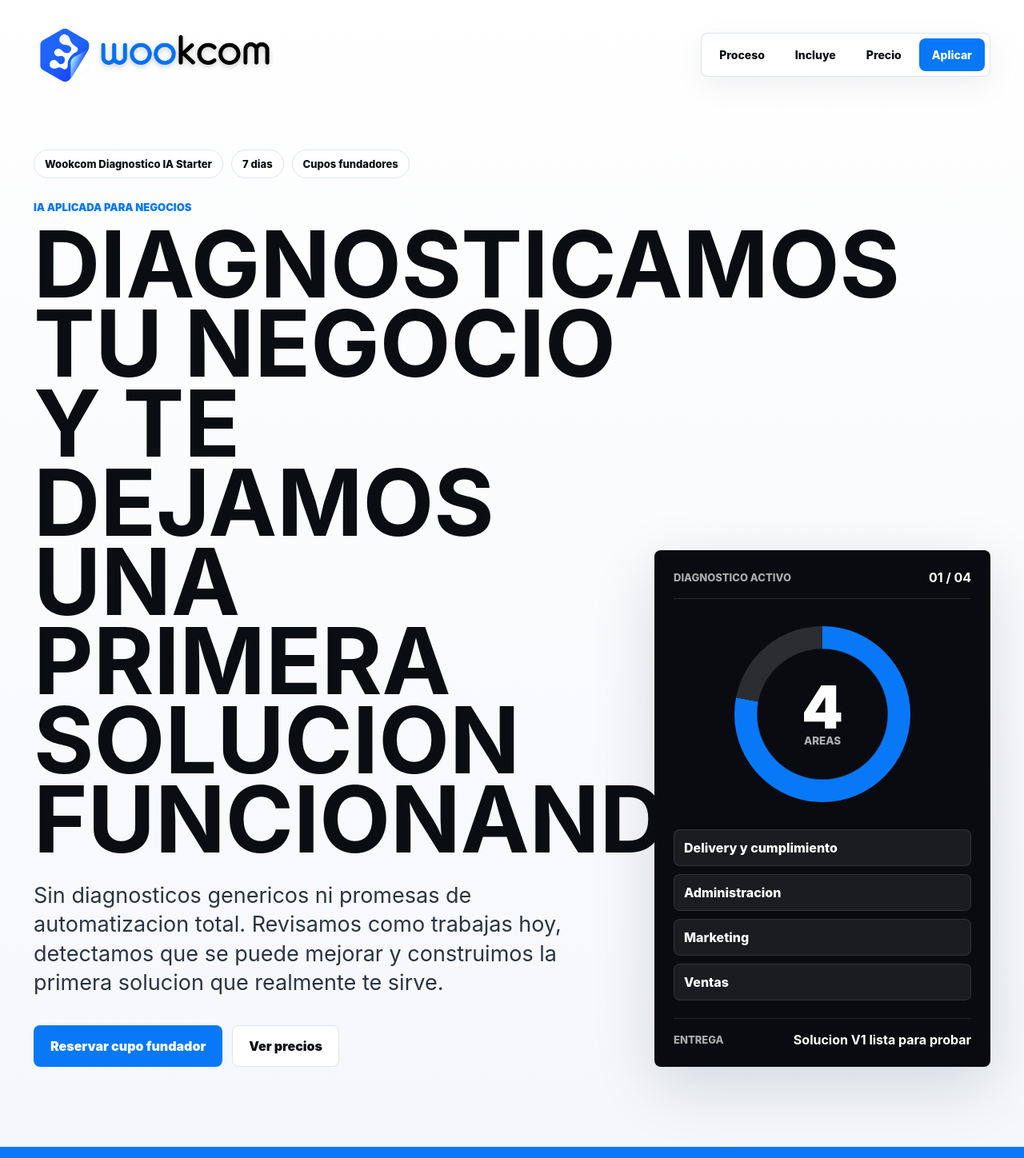
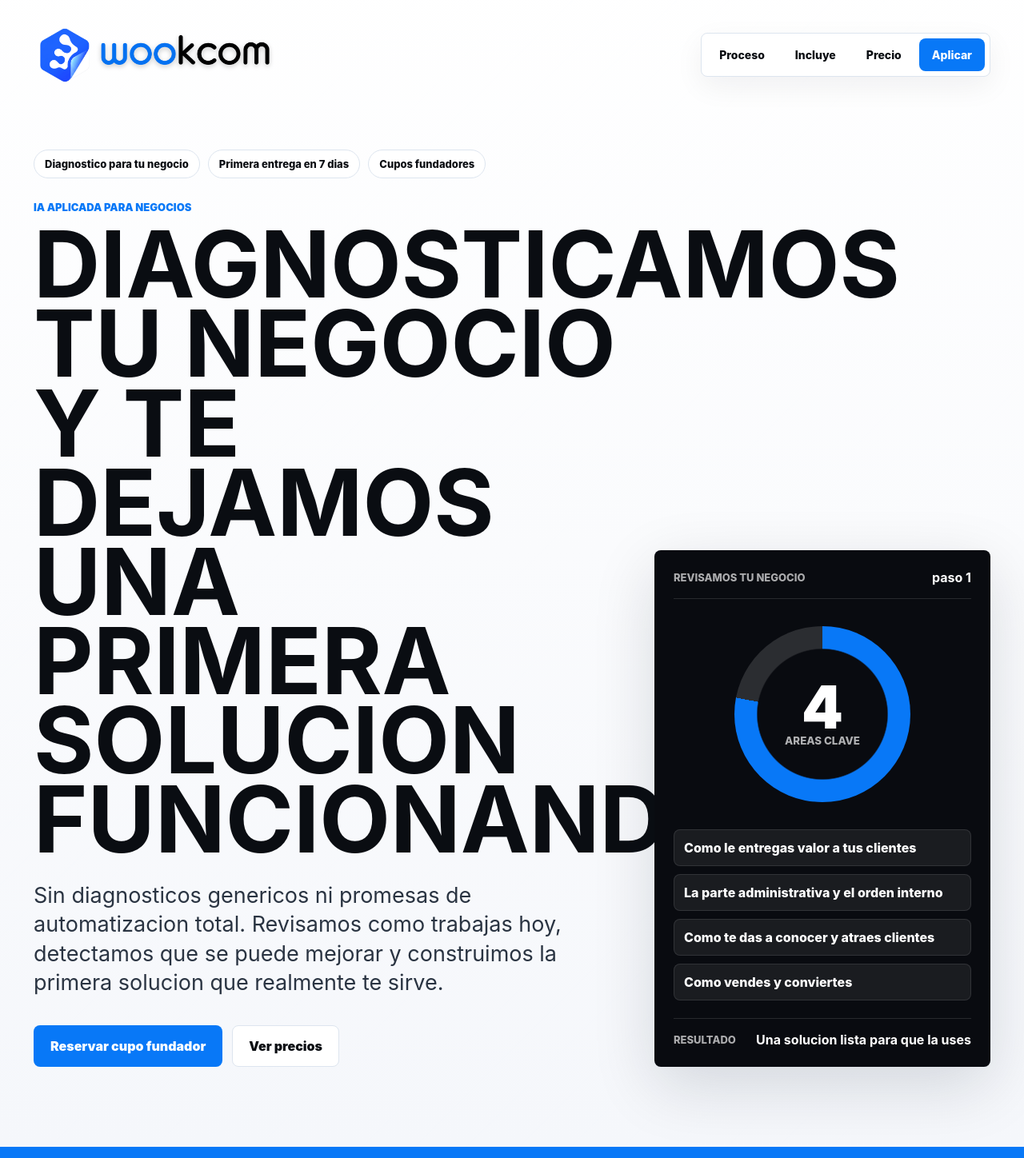
Before and after one commit to waltersandoval/wookcom-waitlist, a Next.js app: page / in a window 1280 px wide. Shown: the top 1448 px of the page at 80% size. Built offline with nearby package versions, Linux system fonts and the light colour scheme.

Commit message:
fix: simplify hero card copy for non-technical clients

```diff
--- a/app/page.tsx
+++ b/app/page.tsx
@@ -97,8 +97,8 @@
 
         <div className="heroInner">
           <div className="heroTopline">
-            <span>Wookcom Diagnostico IA Starter</span>
-            <span>7 dias</span>
+            <span>Diagnostico para tu negocio</span>
+            <span>Primera entrega en 7 dias</span>
             <span>Cupos fundadores</span>
           </div>
 
@@ -122,22 +122,22 @@
 
           <aside className="heroCard" aria-label="Resumen Wookcom">
             <div className="cardHeader">
-              <span>Diagnostico activo</span>
-              <strong>01 / 04</strong>
+              <span>Revisamos tu negocio</span>
+              <strong>paso 1</strong>
             </div>
             <div className="scoreRing">
               <span>4</span>
-              <small>areas</small>
+              <small>areas clave</small>
             </div>
             <ul>
-              <li>Delivery y cumplimiento</li>
-              <li>Administracion</li>
-              <li>Marketing</li>
-              <li>Ventas</li>
+              <li>Como le entregas valor a tus clientes</li>
+              <li>La parte administrativa y el orden interno</li>
+              <li>Como te das a conocer y atraes clientes</li>
+              <li>Como vendes y conviertes</li>
             </ul>
             <div className="cardFooter">
-              <span>Entrega</span>
-              <strong>Solucion V1 lista para probar</strong>
+              <span>Resultado</span>
+              <strong>Una solucion lista para que la uses</strong>
             </div>
           </aside>
         </div>
```
